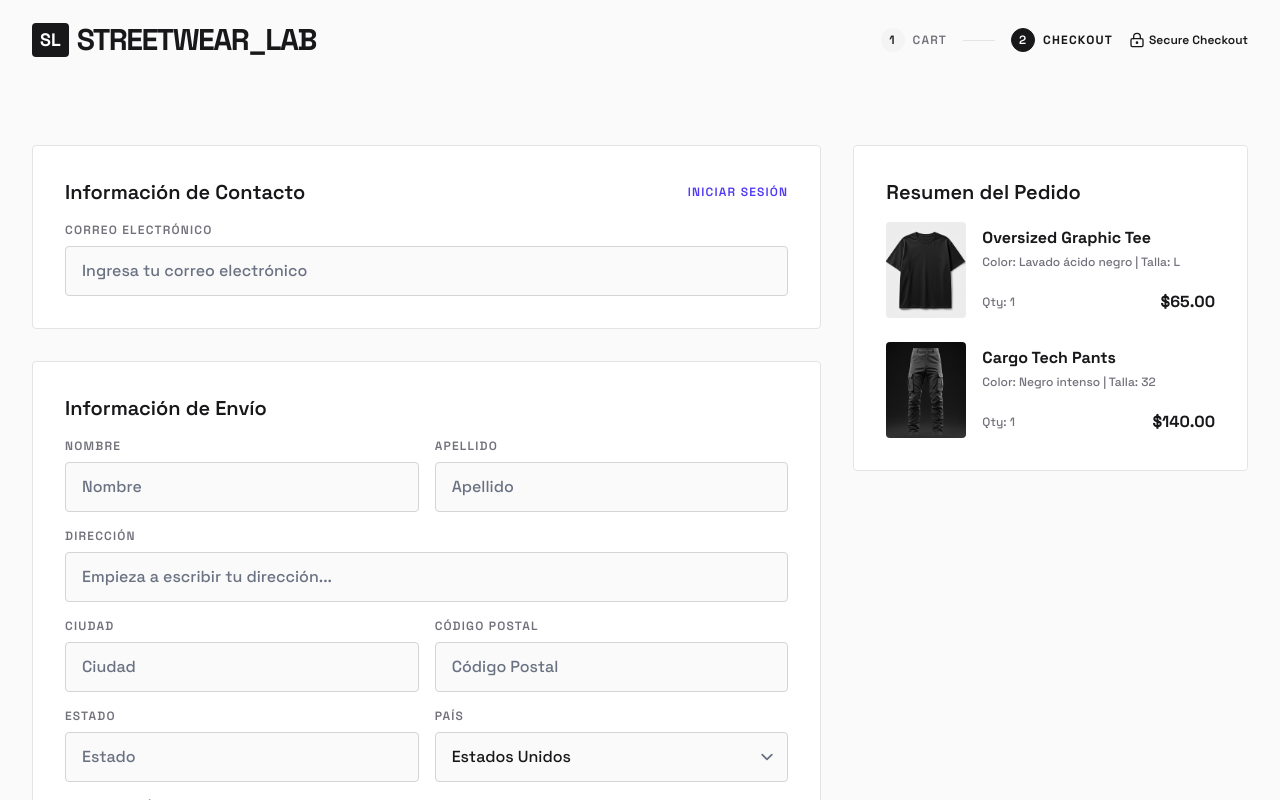
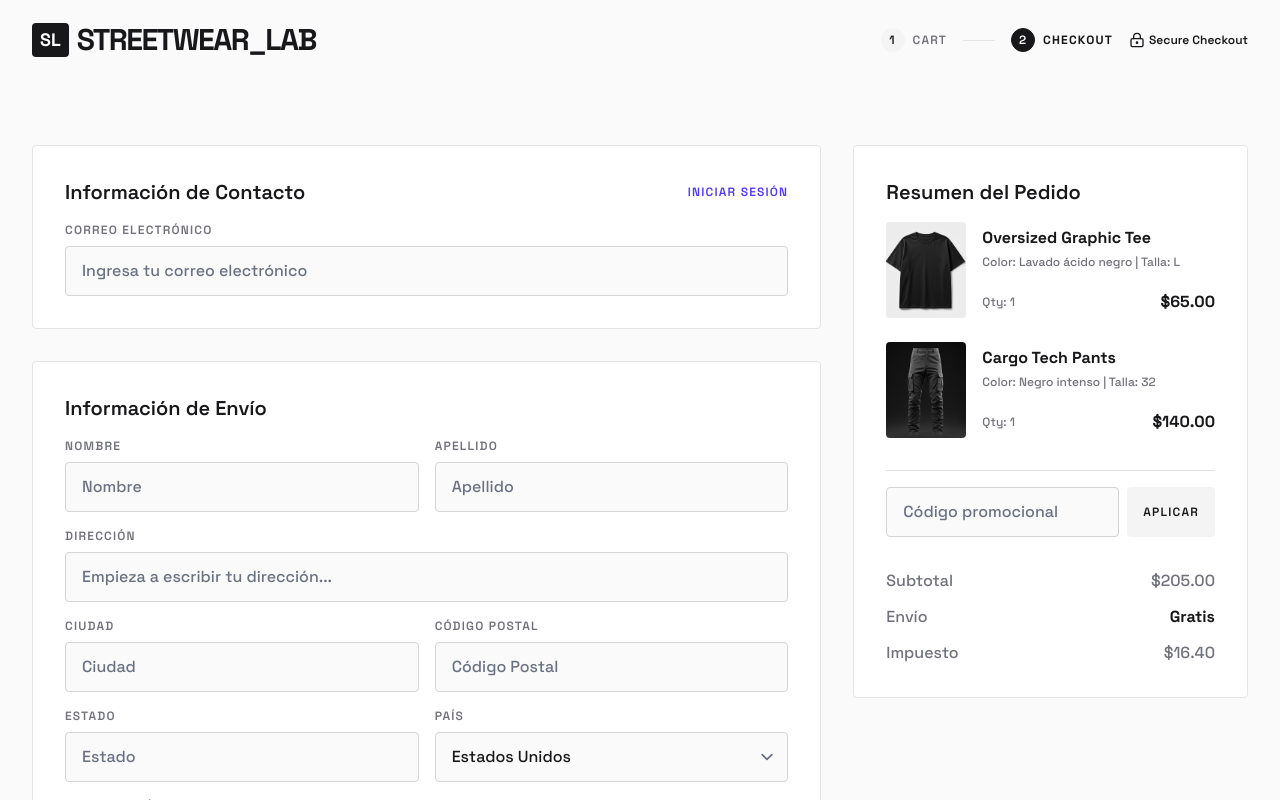
Before and after one commit to arturolguillen/devarturo-2-one-page-checkout, a Next.js app: page / in a window 1280 px wide. Shown: the top 800 px of the page. Built offline with nearby package versions, Linux system fonts and the light colour scheme.

Commit message:
feat: add PromoCode and Calculations components to enhance checkout functionality

```diff
--- a/src/app/page.tsx
+++ b/src/app/page.tsx
@@ -1,3 +1,4 @@
+import Calculations from "@/components/Calculations";
 import CardDetails from "@/components/CardDetails";
 import Column from "@/components/Column";
 import ContactInfo from "@/components/ContactInfo";
@@ -11,6 +12,7 @@ import OrderItems from "@/components/OrderItems";
 import OrderSummay from "@/components/OrderSummary";
 import PaymentMethods from "@/components/PaymentMethods";
 import PaymentOptions from "@/components/PaymentOptions";
+import PromoCode from "@/components/PromoCode";
 import ShippingInfo from "@/components/ShippingInfo";
 import TopAppBar from "@/components/TopAppBar";
 import TopAppBarLogo from "@/components/TopAppBarLogo";
@@ -40,6 +42,8 @@ export default function Home() {
                                 <OrderItem key={product.id} product={product} />
                             ))}
                         </OrderItems>
+                        <PromoCode />
+                        <Calculations />
                     </OrderSummay>
                 </Column>
             </MainWrapper>
--- /dev/null
+++ b/src/components/Calculations.tsx
@@ -0,0 +1,25 @@
+const usdPriceFormatter = new Intl.NumberFormat("en-US", {
+    style: "currency",
+    currency: "USD",
+    minimumFractionDigits: 2,
+    maximumFractionDigits: 2,
+});
+
+export default function Calculations() {
+    return (
+        <div className="space-y-3 text-base">
+            <div className="flex justify-between text-zinc-500">
+                <span>{'Subtotal'}</span>
+                <span>{usdPriceFormatter.format(205)}</span>
+            </div>
+            <div className="flex justify-between text-zinc-500">
+                <span>{'Envío'}</span>
+                <span className="text-zinc-900 font-bold">{'Gratis'}</span>
+            </div>
+            <div className="flex justify-between text-zinc-500">
+                <span>{'Impuesto'}</span>
+                <span>{usdPriceFormatter.format(16.40)}</span>
+            </div>
+        </div>
+    );
+}
--- /dev/null
+++ b/src/components/PromoCode.tsx
@@ -0,0 +1,19 @@
+export default function PromoCode() {
+    return (
+        <div className="flex gap-2 border-t border-zinc-200 pt-4">
+            <input
+                type="text"
+                name="promo-code"
+                id="promo-code"
+                placeholder={'Código promocional'}
+                className="input"
+            />
+            <button
+                type="button"
+                className="bg-zinc-100 text-zinc-900 text-xs font-semibold uppercase tracking-widest px-4 rounded hover:bg-zinc-200 transition-colors cursor-pointer"
+            >
+                {'Aplicar'}
+            </button>
+        </div>
+    );
+}
```
